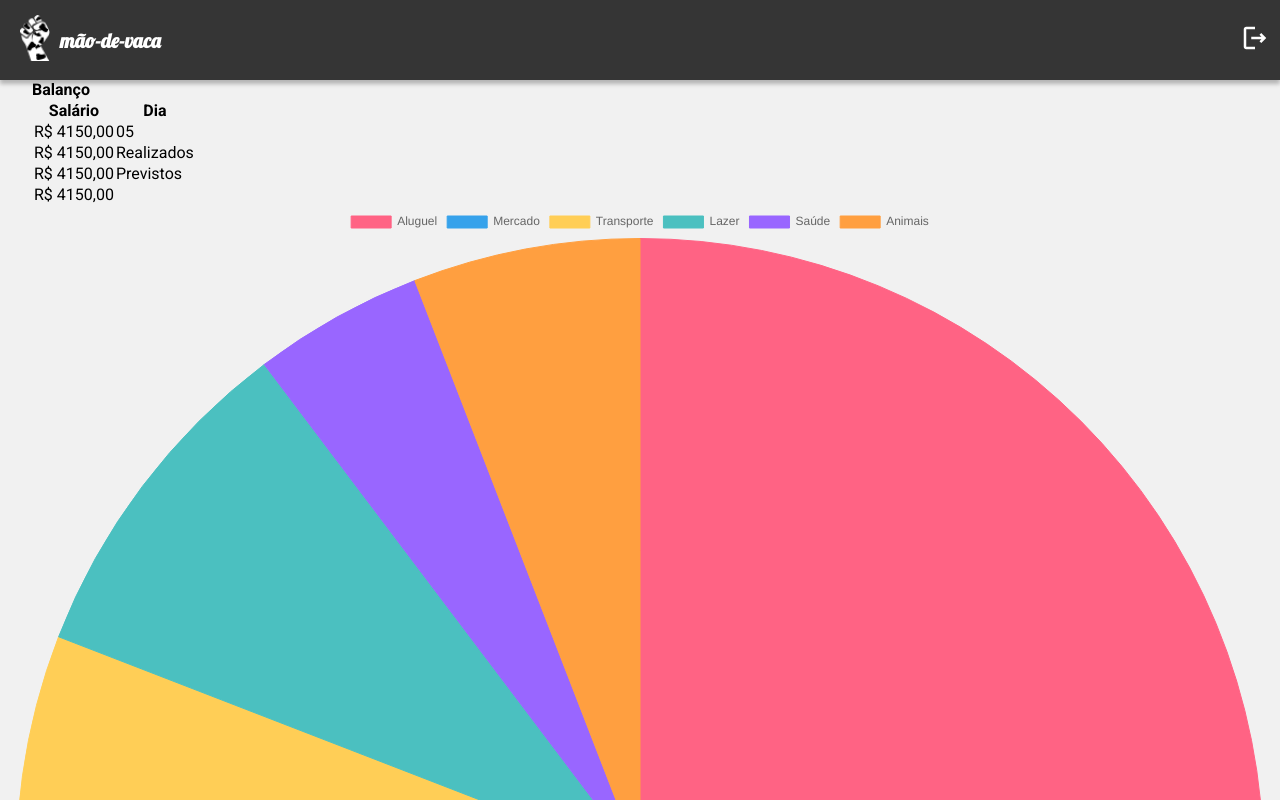
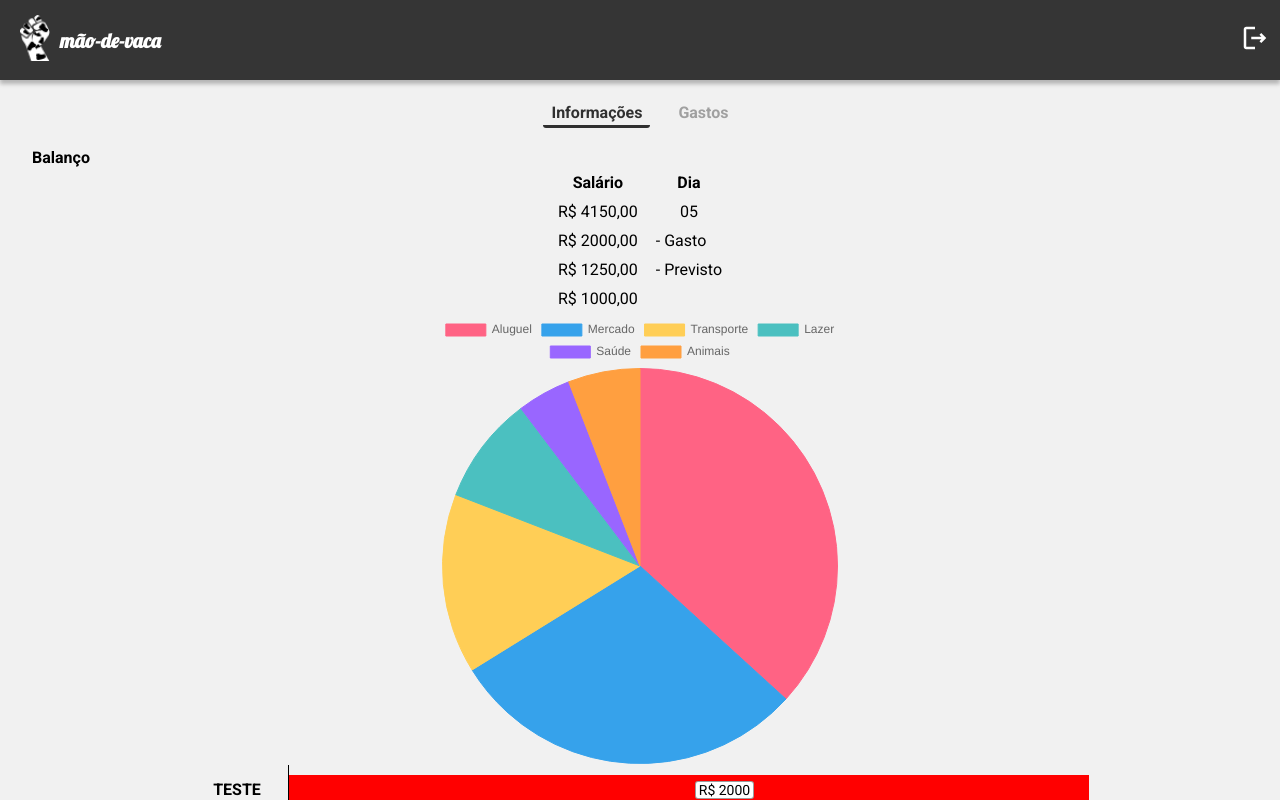
Before and after one commit to rodhardt/maodevaca, a React (Create React App) app: page /dashboard in a window 1280 px wide. Shown: the top 800 px of the page. Built offline with nearby package versions, Linux system fonts and the light colour scheme.

Commit message:
feat: table and charts styles improved

```diff
--- a/src/components/Dashboard/CurrentBalance/index.tsx
+++ b/src/components/Dashboard/CurrentBalance/index.tsx
@@ -11,18 +11,18 @@ function CurrentBalance() {
         </tr>
         <tr>
           <td>R$ 4150,00</td>
-          <td>05</td>
+          <td className="day">05</td>
         </tr>
         <tr>
-          <td>R$ 4150,00</td>
-          <td>Realizados</td>
+          <td>R$ 2000,00</td>
+          <td>- Gasto</td>
         </tr>
         <tr>
-          <td>R$ 4150,00</td>
-          <td>Previstos</td>
+          <td>R$ 1250,00</td>
+          <td>- Previsto</td>
         </tr>
         <tr>
-          <td>R$ 4150,00</td>
+          <td>R$ 1000,00</td>
           <td></td>
         </tr>
       </table>
--- a/src/components/Dashboard/CurrentBalance/styles.ts
+++ b/src/components/Dashboard/CurrentBalance/styles.ts
@@ -3,4 +3,17 @@ import styled from "styled-components";
 export const CurrentBalanceStyled = styled.section`
   width: 95%;
   margin: auto;
+
+  table {
+    margin: auto;
+  }
+
+  th,
+  td {
+    padding: 4px 8px;
+  }
+
+  .day {
+    text-align: center;
+  }
 `;
--- a/src/components/Dashboard/HorizontalBar/index.tsx
+++ b/src/components/Dashboard/HorizontalBar/index.tsx
@@ -151,7 +151,7 @@ function HorizontalBar() {
                   }`,
                 }}
               >
-                {group[1]}
+                R$ {group[1]}
               </div>
               <td></td>
               <td></td>
--- a/src/components/Dashboard/HorizontalBar/styles.ts
+++ b/src/components/Dashboard/HorizontalBar/styles.ts
@@ -39,6 +39,7 @@ export const HorizontalBarStyled = styled.section`
     border-radius: 3px;
     padding: 0 3px;
     background-color: #ffffff;
+    font-size: 14px;
   }
 
   td {
--- a/src/components/Dashboard/PieChart/styles.ts
+++ b/src/components/Dashboard/PieChart/styles.ts
@@ -1,3 +1,7 @@
 import styled from "styled-components";
 
-export const PieChartStyled = styled.section``;
+export const PieChartStyled = styled.section`
+  width: 95%;
+  margin: auto;
+  max-width: 450px;
+`;
--- /dev/null
+++ b/src/components/Links/index.tsx
@@ -0,0 +1,30 @@
+import { LinksStyled } from "./styles";
+import { useNavigate } from "react-router-dom";
+
+interface LinksProps {
+  isDashboard: boolean;
+}
+
+function Links({ isDashboard }: LinksProps) {
+  let navigate = useNavigate();
+  return (
+    <LinksStyled>
+      <ul>
+        <li
+          className={isDashboard ? "current-page" : "new-page"}
+          onClick={() => (isDashboard ? null : navigate("/dashboard"))}
+        >
+          Informações
+        </li>
+        <li
+          className={isDashboard ? "new-page" : "current-page"}
+          onClick={() => (isDashboard ? navigate("/gastos") : null)}
+        >
+          Gastos
+        </li>
+      </ul>
+    </LinksStyled>
+  );
+}
+
+export default Links;
--- /dev/null
+++ b/src/components/Links/styles.ts
@@ -0,0 +1,52 @@
+import styled from "styled-components";
+
+export const LinksStyled = styled.nav`
+  width: 90%;
+  margin: auto;
+  display: flex;
+  justify-content: center;
+
+  ul {
+    display: flex;
+  }
+
+  li {
+    margin: 20px 10px;
+    padding: 3px 8px;
+    font-weight: bold;
+  }
+
+  .current-page {
+    color: #303030;
+    border-bottom: 3px solid #303030;
+    border-bottom-left-radius: 3px;
+    border-bottom-right-radius: 3px;
+    transition: 0.2s;
+  }
+
+  .new-page {
+    color: #a0a0a0;
+    border-bottom: 3px solid #30303000;
+    cursor: pointer;
+    transition: 0.2s;
+  }
+
+  ul:hover .new-page {
+    color: #303030;
+    border-bottom: 3px solid #303030;
+    border-bottom-left-radius: 3px;
+    border-bottom-right-radius: 3px;
+    transition: 0.2s;
+  }
+
+  ul:hover .current-page {
+    color: #a0a0a0;
+    border-bottom: 3px solid #30303000;
+    transition: 0.2s;
+  }
+
+  li svg {
+    color: #909090;
+    margin: 0 5px;
+  }
+`;
--- a/src/components/Login/login.tsx
+++ b/src/components/Login/login.tsx
@@ -61,7 +61,7 @@ function Login({ handleRegister }: LoginProps) {
       .then((response) => {
         localStorage.setItem("@mao-de-vaca:token", response.data.accessToken);
         localStorage.setItem("@mao-de-vaca:id", response.data.user.id);
-        navigate("dashboard");
+        navigate("/dashboard");
         loginSucceeded(response.data.user.name);
       })
       .catch((err) => {
--- a/src/pages/Dashboard/index.tsx
+++ b/src/pages/Dashboard/index.tsx
@@ -3,12 +3,14 @@ import Header from "../../components/Header";
 import CurrentBalance from "../../components/Dashboard/CurrentBalance";
 import PieChart from "../../components/Dashboard/PieChart";
 import HorizontalBar from "../../components/Dashboard/HorizontalBar";
+import Links from "../../components/Links";
 
 function Dashboard() {
   return (
     <>
       <Header />
       <DashboardStyled>
+        <Links isDashboard={true} />
         <CurrentBalance />
         <PieChart />
         <HorizontalBar />
```
